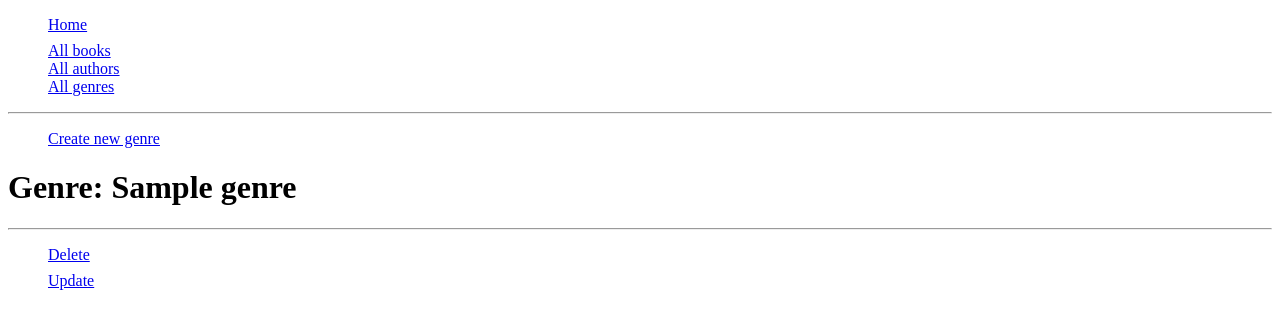
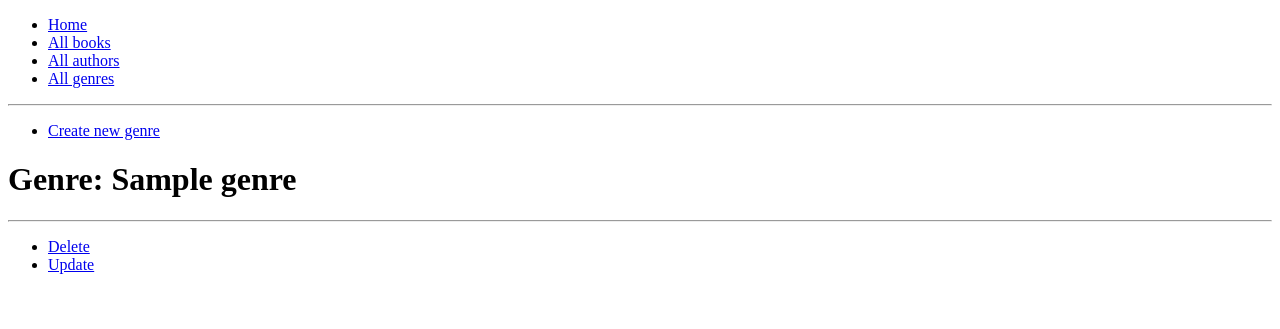
Before and after one commit to MarkFosseddy/local-library-webapp, a Symfony app: template templates/genre/show.html.twig in a window 1280 px wide. Shown: the top 329 px of the page. Run offline with Twig, Linux system fonts and the light colour scheme; the template is opened without the code that fills it: most values are stand-ins (such as "Sample title", 1, 10 or a date in 2020); some libraries are stand-ins or nearby versions.

Commit message:
css clean up

```diff
--- a/templates/genre/show.html.twig
+++ b/templates/genre/show.html.twig
@@ -1,18 +1,9 @@
 {% extends 'base.html.twig' %}
 
 {% block body %}
-<style>
-    ul {
-        list-style: none;
-    }
-
-    ul li:first-child {
-        margin-bottom: .5rem;
-    }
-</style>
 <h1 class="mb-1">Genre: {{ genre.name }}</h1>
 <hr class="mb-1">
-<ul>
+<ul class="genre-delete__actions">
     <li><a href="{{ path('genre_delete', { id: genre.id }) }}">Delete</a></li>
     <li><a href="{{ path('genre_update', { id: genre.id }) }}">Update</a></li>
 </ul>
```
Also changed, not shown: assets/css/app.css (+8 -0 lines).
